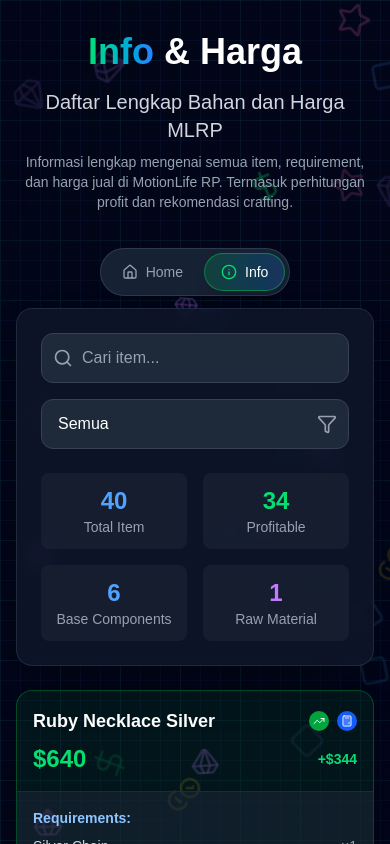
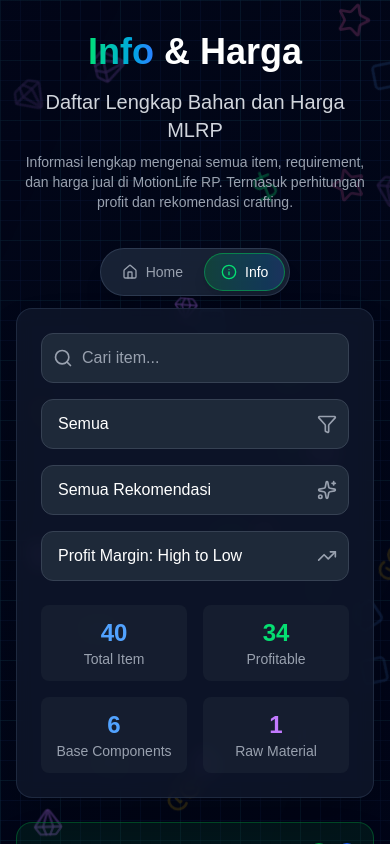
Before and after one commit to aw4e/mlrpcrafting, a Next.js app: page /info in a window 390 px wide. Shown: the top 844 px of the page. Built offline with nearby package versions, Linux system fonts and the light colour scheme.

Commit message:
feat: add sorting and recommendation filters to InfoPage

```diff
--- a/src/app/info/page.tsx
+++ b/src/app/info/page.tsx
@@ -25,6 +25,10 @@ import {
 export default function InfoPage() {
   const [searchTerm, setSearchTerm] = useState("");
   const [selectedCategory, setSelectedCategory] = useState<string>("all");
+  const [sortOrder, setSortOrder] = useState<"desc" | "asc">("desc");
+  const [selectedRecommendation, setSelectedRecommendation] = useState<
+    "all" | "sangat" | "direkomendasikan" | "rendah"
+  >("all");
 
   const typedMiningData = miningData as MiningData;
 
@@ -126,6 +130,15 @@ export default function InfoPage() {
         else category = "jewelry";
       }
 
+      let recommendation: "sangat" | "direkomendasikan" | "rendah" | "none" =
+        "none";
+      const hasRequirements = Object.keys(data.require || {}).length > 0;
+      if (!isBaseComponent(name) && hasRequirements) {
+        if (profitMargin >= 50) recommendation = "sangat";
+        else if (profitMargin >= 25) recommendation = "direkomendasikan";
+        else if (profitMargin > 0) recommendation = "rendah";
+      }
+
       return {
         name,
         displayName: formatItemName(name),
@@ -135,7 +148,8 @@ export default function InfoPage() {
         profit,
         profitMargin,
         category,
-        hasRequirements: Object.keys(data.require || {}).length > 0,
+        hasRequirements,
+        recommendation,
       };
     });
   }, [typedMiningData]);
@@ -152,14 +166,21 @@ export default function InfoPage() {
       filtered = filtered.filter((item) => item.category === selectedCategory);
     }
 
+    if (selectedRecommendation !== "all") {
+      filtered = filtered.filter(
+        (item) => item.recommendation === selectedRecommendation
+      );
+    }
+
     filtered.sort((a, b) => {
-      if (a.profit > 0 && b.profit <= 0) return -1;
-      if (a.profit <= 0 && b.profit > 0) return 1;
-      return b.profit - a.profit;
+      if (sortOrder === "desc") {
+        return b.profitMargin - a.profitMargin;
+      }
+      return a.profitMargin - b.profitMargin;
     });
 
     return filtered;
-  }, [allItemsData, searchTerm, selectedCategory]);
+  }, [allItemsData, searchTerm, selectedCategory, selectedRecommendation, sortOrder]);
   const categories = [
     { key: "all", label: "Semua", icon: Package },
     { key: "ingots", label: "Ingots & Raw Materials", icon: DollarSign },
@@ -231,7 +252,7 @@ export default function InfoPage() {
         <div className="max-w-7xl mx-auto px-4 sm:px-6 lg:px-8">
           {/* Search and Filter Controls */}
           <div className="bg-slate-900/80 backdrop-blur-sm border border-slate-700/50 rounded-2xl shadow-2xl mb-6 p-6">
-            <div className="grid grid-cols-1 md:grid-cols-2 gap-4">
+            <div className="grid grid-cols-1 md:grid-cols-4 gap-4">
               {/* Search */}
               <div className="relative">
                 <div className="absolute inset-y-0 left-0 pl-3 flex items-center pointer-events-none">
@@ -262,6 +283,42 @@ export default function InfoPage() {
                 <div className="absolute inset-y-0 right-0 pr-3 flex items-center pointer-events-none">
                   <Filter className="h-5 w-5 text-gray-400" />
                 </div>{" "}
+              </div>
+
+              {/* Recommendation Filter */}
+              <div className="relative">
+                <select
+                  className="w-full px-4 py-3 bg-gray-800 border border-gray-700 rounded-xl text-white focus:outline-none focus:ring-2 focus:ring-blue-500 focus:border-blue-500 appearance-none"
+                  value={selectedRecommendation}
+                  onChange={(e) =>
+                    setSelectedRecommendation(
+                      e.target.value as "all" | "sangat" | "direkomendasikan" | "rendah"
+                    )
+                  }
+                >
+                  <option value="all">Semua Rekomendasi</option>
+                  <option value="sangat">Prioritas Utama</option>
+                  <option value="direkomendasikan">Direkomendasikan</option>
+                  <option value="rendah">Profit Rendah</option>
+                </select>
+                <div className="absolute inset-y-0 right-0 pr-3 flex items-center pointer-events-none">
+                  <Sparkles className="h-5 w-5 text-gray-400" />
+                </div>
+              </div>
+
+              {/* Sort By Profit */}
+              <div className="relative">
+                <select
+                  className="w-full px-4 py-3 bg-gray-800 border border-gray-700 rounded-xl text-white focus:outline-none focus:ring-2 focus:ring-blue-500 focus:border-blue-500 appearance-none"
+                  value={sortOrder}
+                  onChange={(e) => setSortOrder(e.target.value as "desc" | "asc")}
+                >
+                  <option value="desc">Profit Margin: High to Low</option>
+                  <option value="asc">Profit Margin: Low to High</option>
+                </select>
+                <div className="absolute inset-y-0 right-0 pr-3 flex items-center pointer-events-none">
+                  <TrendingUp className="h-5 w-5 text-gray-400" />
+                </div>
               </div>
             </div>
 
```
